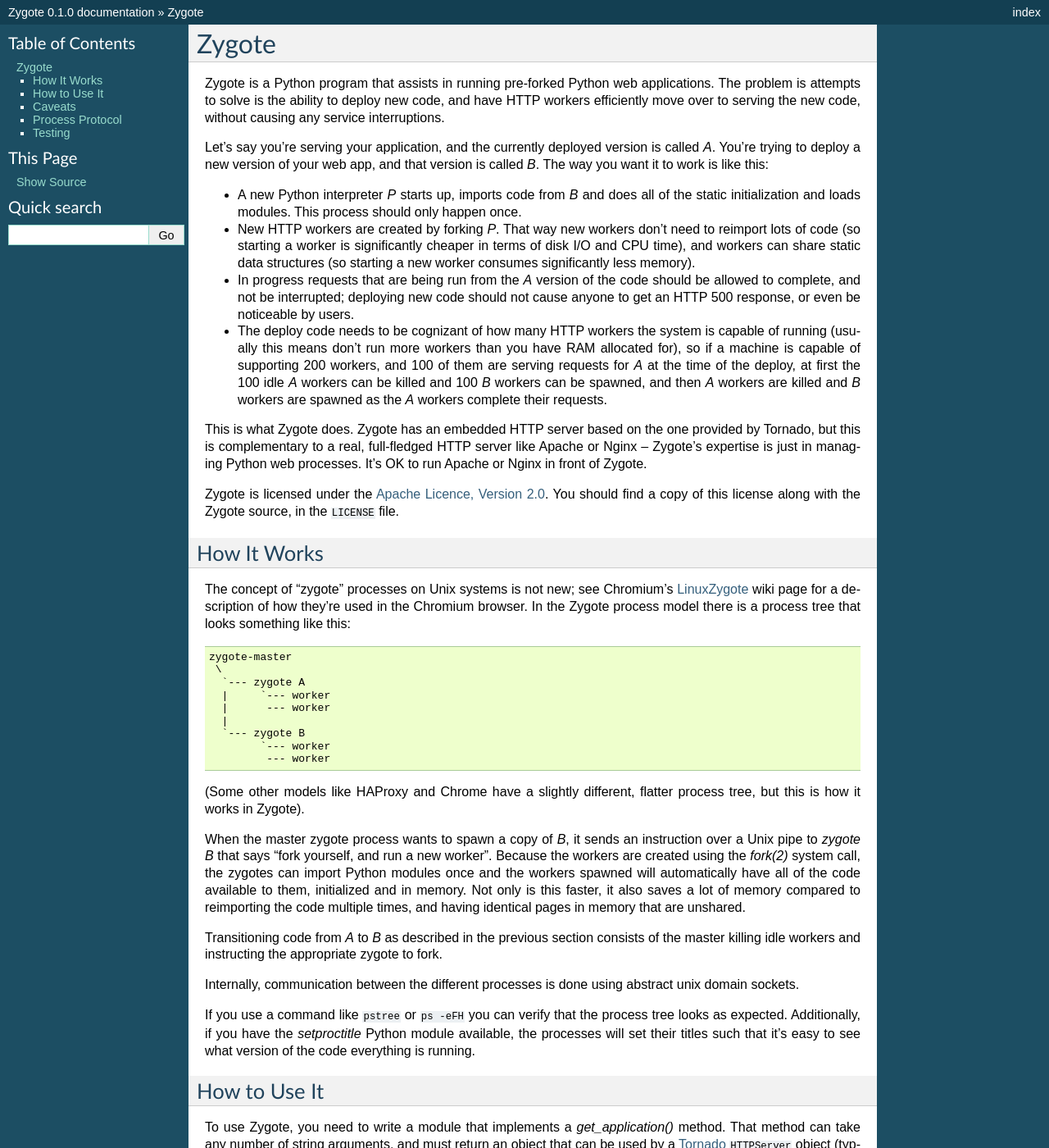
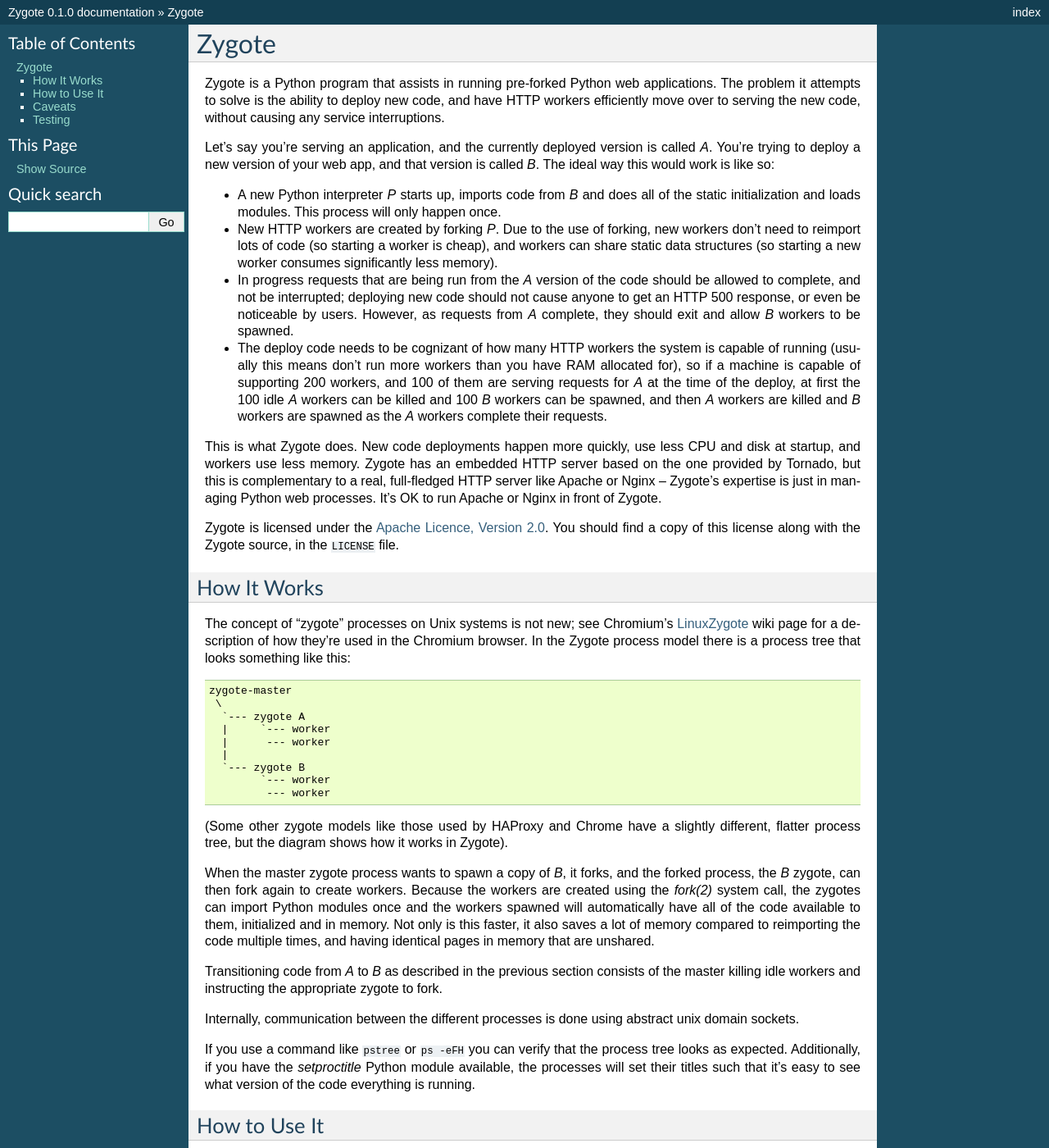
Before and after one commit to Yelp/zygote, a Sphinx documentation site: the page built from docs/source/index.rst, in a window 1280 px wide and 1400 px high. Shown: the whole window at 82% size. Built offline with Sphinx 7.4.7, drawn with Linux system fonts in a browser that asks for light colours; some of the changed text lies outside the part shown.

Commit message:
documentation updates

```diff
--- a/docs/source/index.rst
+++ b/docs/source/index.rst
@@ -2,27 +2,28 @@
 ======
 
 Zygote is a Python program that assists in running pre-forked Python web
-applications. The problem is attempts to solve is the ability to deploy new
+applications. The problem it attempts to solve is the ability to deploy new
 code, and have HTTP workers efficiently move over to serving the new code,
 without causing any service interruptions.
 
-Let's say you're serving your application, and the currently deployed version is
+Let's say you're serving an application, and the currently deployed version is
 called `A`. You're trying to deploy a new version of your web app, and that
-version is called `B`. The way you want it to work is like this:
+version is called `B`. The ideal way this would work is like so:
 
 * A new Python interpreter `P` starts up, imports code from `B` and does all of
-  the static initialization and loads modules. This process should only happen
+  the static initialization and loads modules. This process will only happen
   once.
 
-* New HTTP workers are created by forking `P`. That way new workers don't need
-  to reimport lots of code (so starting a worker is significantly cheaper in
-  terms of disk I/O and CPU time), and workers can share static data structures
-  (so starting a new worker consumes significantly less memory).
+* New HTTP workers are created by forking `P`. Due to the use of forking, new
+  workers don't need to reimport lots of code (so starting a worker is cheap),
+  and workers can share static data structures (so starting a new worker
+  consumes significantly less memory).
 
 * In progress requests that are being run from the `A` version of the code
   should be allowed to complete, and not be interrupted; deploying new code
   should not cause anyone to get an HTTP 500 response, or even be noticeable by
-  users.
+  users. However, as requests from `A` complete, they should exit and allow `B`
+  workers to be spawned.
 
 * The deploy code needs to be cognizant of how many HTTP workers the system is
   capable of running (usually this means don't run more workers than you have
@@ -32,15 +33,16 @@
   and then `A` workers are killed and `B` workers are spawned as the `A`
   workers complete their requests.
 
-This is what Zygote does. Zygote has an embedded HTTP server based on the one
-provided by Tornado, but this is complementary to a real, full-fledged HTTP
-server like Apache or Nginx -- Zygote's expertise is just in managing Python web
-processes. It's OK to run Apache or Nginx in front of Zygote.
+This is what Zygote does. New code deployments happen more quickly, use less CPU
+and disk at startup, and workers use less memory. Zygote has an embedded HTTP
+server based on the one provided by Tornado, but this is complementary to a
+real, full-fledged HTTP server like Apache or Nginx -- Zygote's expertise is
+just in managing Python web processes. It's OK to run Apache or Nginx in front
+of Zygote.
 
-Zygote is licensed under the
-`Apache Licence, Version 2.0 <http://www.apache.org/licenses/LICENSE-2.0.html>`_. You
-should find a copy of this license along with the Zygote source, in the
-``LICENSE`` file.
+Zygote is licensed under the `Apache Licence, Version 2.0
+<http://www.apache.org/licenses/LICENSE-2.0.html>`_. You should find a copy of
+this license along with the Zygote source, in the ``LICENSE`` file.
 
 How It Works
 ------------
@@ -60,17 +62,16 @@
             `--- worker
              --- worker
 
-(Some other models like HAProxy and Chrome have a slightly different, flatter
-process tree, but this is how it works in Zygote).
+(Some other zygote models like those used by HAProxy and Chrome have a slightly
+different, flatter process tree, but the diagram shows how it works in Zygote).
 
-When the master zygote process wants to spawn a copy of `B`, it sends an
-instruction over a Unix pipe to `zygote B` that says "fork yourself, and run a
-new worker". Because the workers are created using the `fork(2)` system call,
-the zygotes can import Python modules once and the workers spawned will
-automatically have all of the code available to them, initialized and in
-memory. Not only is this faster, it also saves a lot of memory compared to
-reimporting the code multiple times, and having identical pages in memory that
-are unshared.
+When the master zygote process wants to spawn a copy of `B`, it forks, and the
+forked process, the `B` zygote, can then fork again to create workers. Because
+the workers are created using the `fork(2)` system call, the zygotes can import
+Python modules once and the workers spawned will automatically have all of the
+code available to them, initialized and in memory. Not only is this faster, it
+also saves a lot of memory compared to reimporting the code multiple times, and
+having identical pages in memory that are unshared.
 
 Transitioning code from `A` to `B` as described in the previous section consists
 of the master killing idle workers and instructing the appropriate zygote to
@@ -140,54 +141,6 @@
 Zygote supports IPv4 only. Support for IPv6 should be easy to add, if there's a
 need.
 
-Process Protocol
-----------------
-
-The zygote master opens an abstract unix domain socket with a name like this::
-
-    '\0' + "zygote_" + pid_of_master
-
-Messages to the master have the following format::
-
-    str(pid_of_sender) + ' ' + msg_type + ' ' + msg_body
-
-The ``msg_type`` is a single byte, by convention it corresponds to an actual
-ASCII character. See ``zygote/message.py`` for the different message types.
-
-The master spawns zygotes. A zygote supports two signals. Sending it ``SIGTERM``
-instructs it to exit. Sending the zygote ``SIGUSR1`` instructs the zygote to
-fork and start a worker process. The worker processes communicate to the zygote
-master using the aforementioned abstract unix domain socket.
-
-Sending ``SIGINT`` or ``SIGTERM`` to a worker causes it to exit with status 0.
-
-When a worker is spawned, it will send a "spawn" message to the master, signaled
-by ``S``. The body of the "spawn" message is the PPID of the worker (i.e. the
-PID of the zygote that spawned the worker).
-
-When a worker exits, its parent will send an "exit" message to the master,
-signaled by ``X``. The body of the message will be of the format
-``str(pid_of_worker) + ' ' + str(exit_status)``. The master process will decide
-whether the zygote should respawn the worker or not (by sending ``SIGUSR1`` to
-the zygote if the worker should be respawned).
-
-When a worker begins processing an HTTP request, it will send a "begin http"
-message, signaled by ``B``. The body of the message will contain the request
-string sent by the client, so it will be something like ``GET / HTTP/1.1``.
-
-When a worker finishes processing an HTTP request, it will send an "end http"
-message, signaled by ``E``. There is no body.
-
-While all of this is going on, the master processes operates a simple state
-machine to keep track of the current status of all of the zygotes and worker
-processes. It's up to the master process to know when it's safe to gracefully
-kill a worker (which it can tell because the last message from the worker was an
-``S`` or an ``E``). It's up to the master process to keep track of how many
-requests a worker has processed, and whether that means the worker should be
-killed (and respawned). And so on. The implicit goal of this is that all
-complicated process management logic should exist in the zygote master; there
-should be very little logic in the zygotes, or in the worker children.
-
 Testing
 -------
 
```
